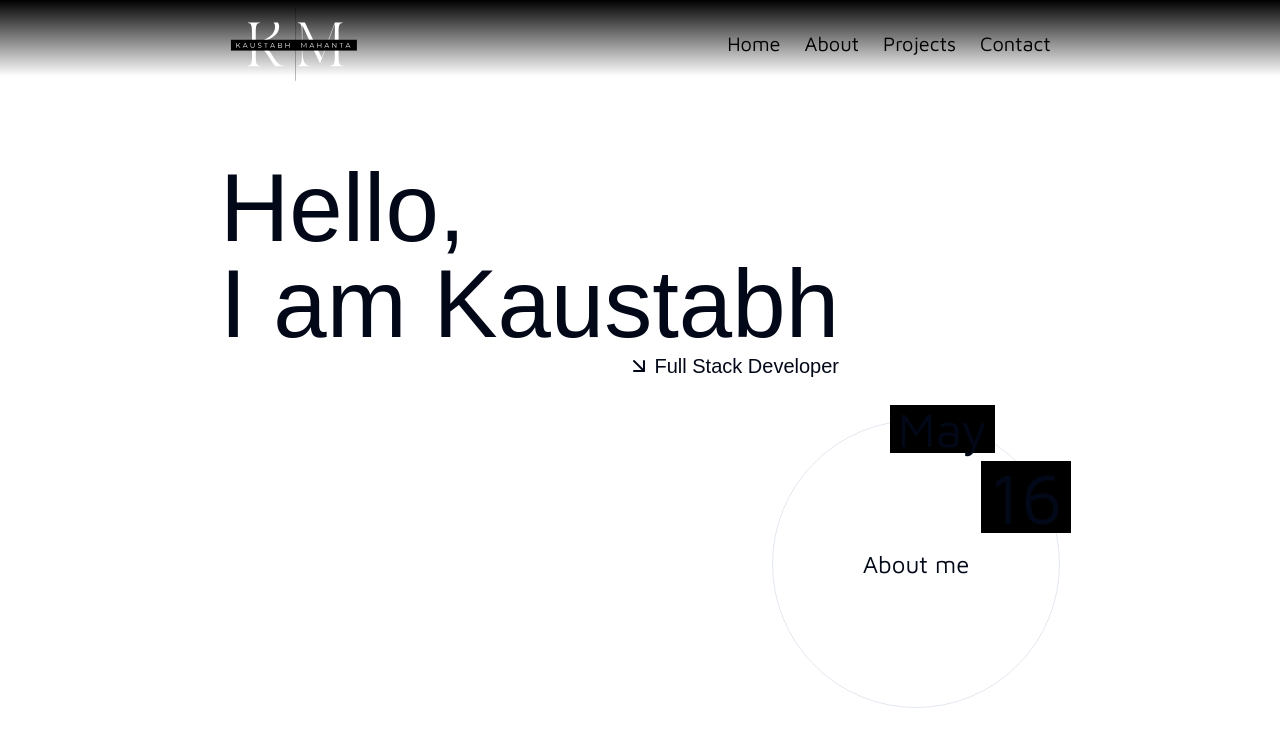
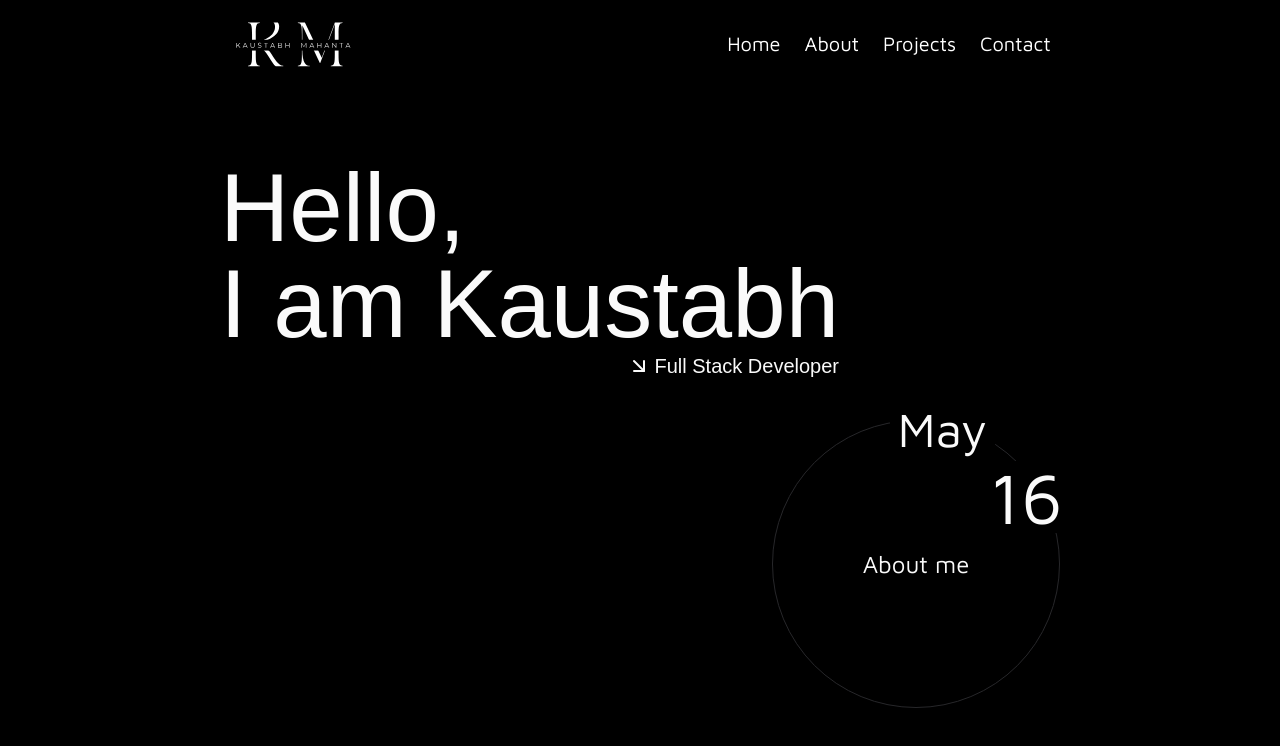
Before and after one commit to kaustabhws/portfolio-v3, a Next.js app: page / in a window 1280 px wide. Shown: the top 746 px of the page. Built offline with nearby package versions, Linux system fonts and the light colour scheme; a web font is replaced by a local one.

Commit message:
theme bug

```diff
--- a/app/layout.tsx
+++ b/app/layout.tsx
@@ -24,8 +24,7 @@ export default function RootLayout({
       <body className={maven.className}>
         <ThemeProvider
           attribute="class"
-          defaultTheme="system"
-          enableSystem
+          defaultTheme="dark"
           disableTransitionOnChange
         >
           <Navbar />
```
